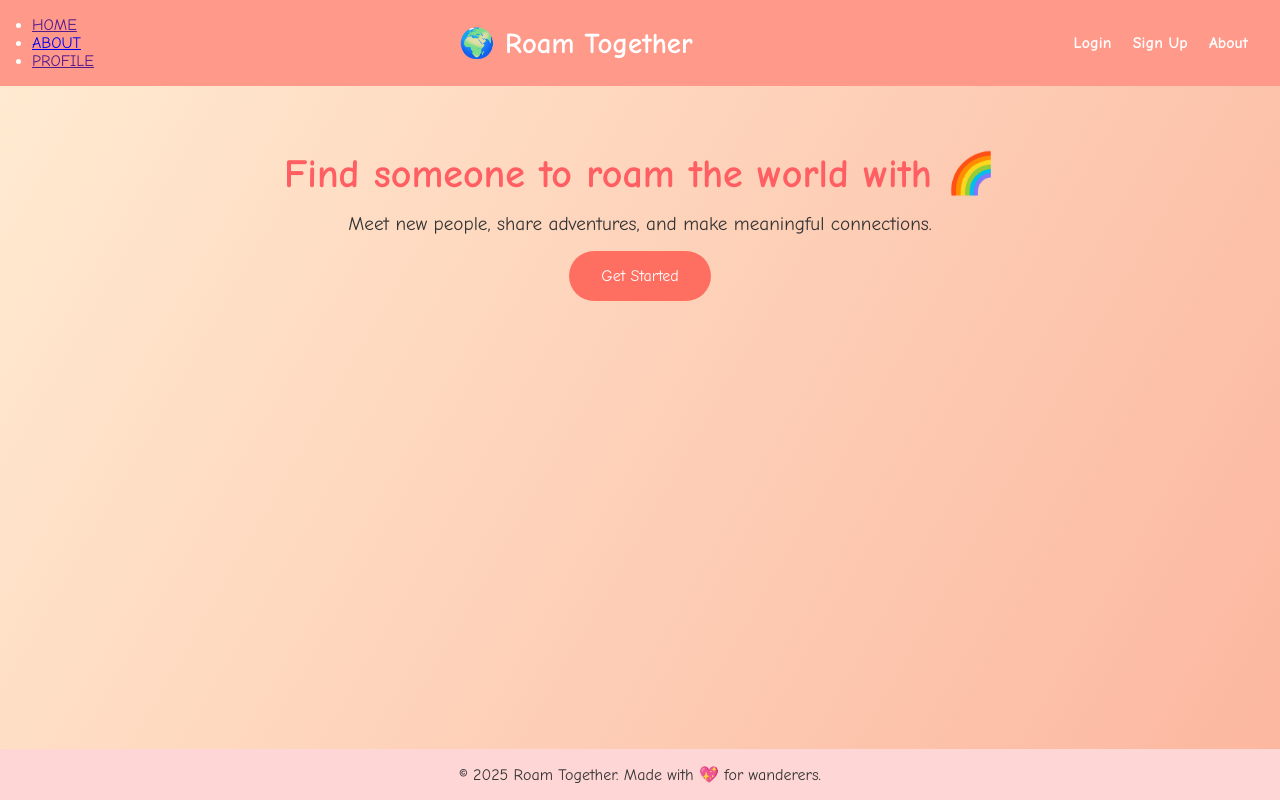
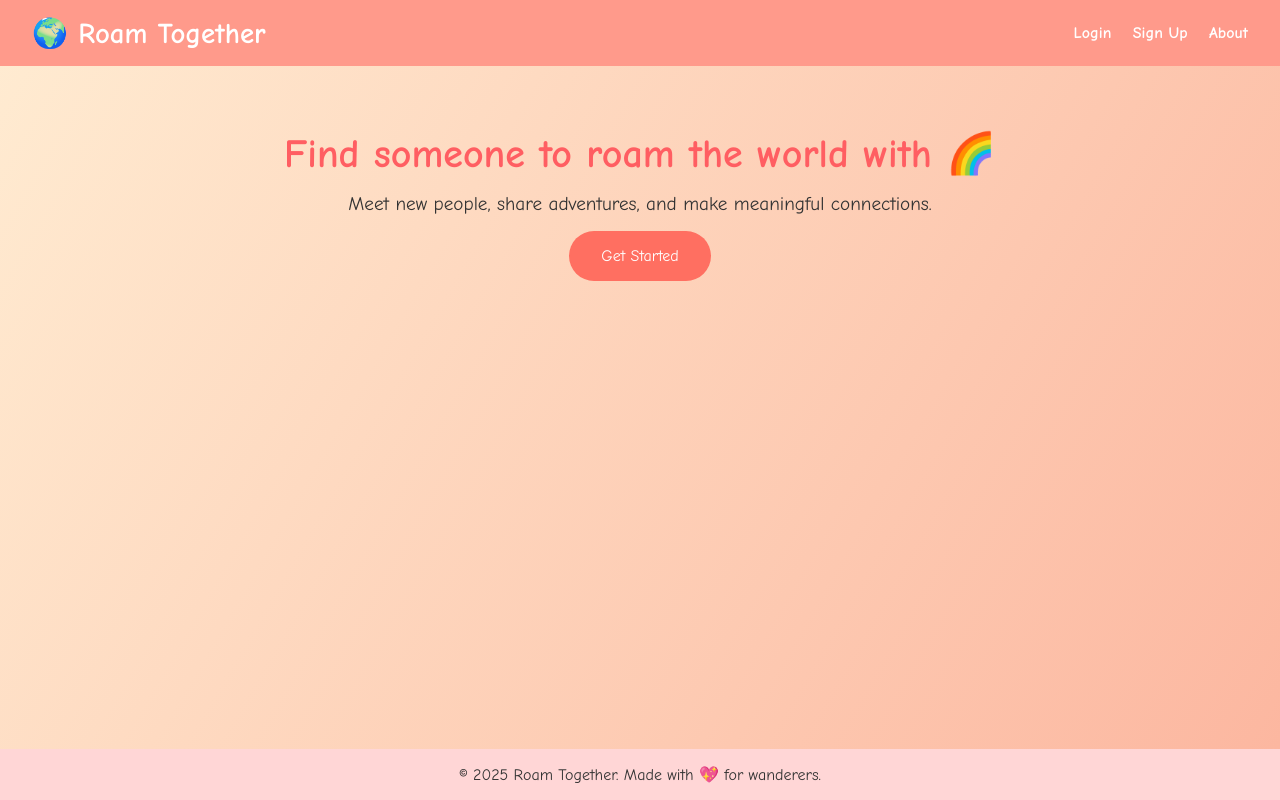
Before and after one commit to ClebertMajor/Roam_Together, a plain HTML site: page index.html in a window 1280 px wide. Drawn offline with Linux system fonts and the light colour scheme.

Commit message:
changed headers

```diff
--- a/index.html
+++ b/index.html
@@ -9,14 +9,6 @@
     <link rel="stylesheet" href="css/style.css">
     <body>
         <header>
-          <div class = "nav-links">
-                    <ul>
-                        <li><a href = "">HOME </a></li>
-                        <li><a href = "about.html">ABOUT </a></li>
-                        <li><a href = "">PROFILE </a></li>
-                    </ul>
-                </div>
-            </nav>
           <div class="logo">🌍 Roam Together</div>
           <nav>
             <a href="login.html">Login</a>
```
